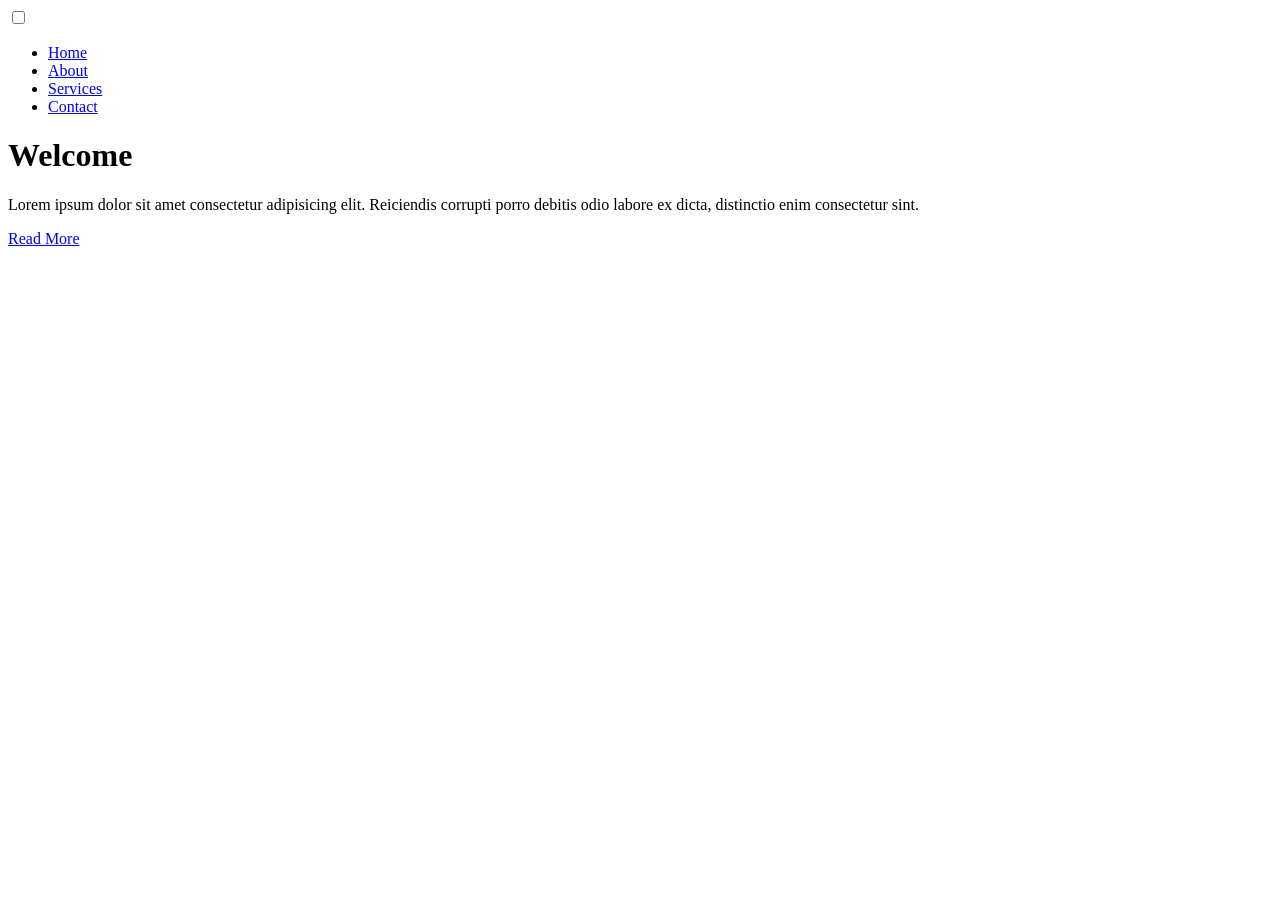
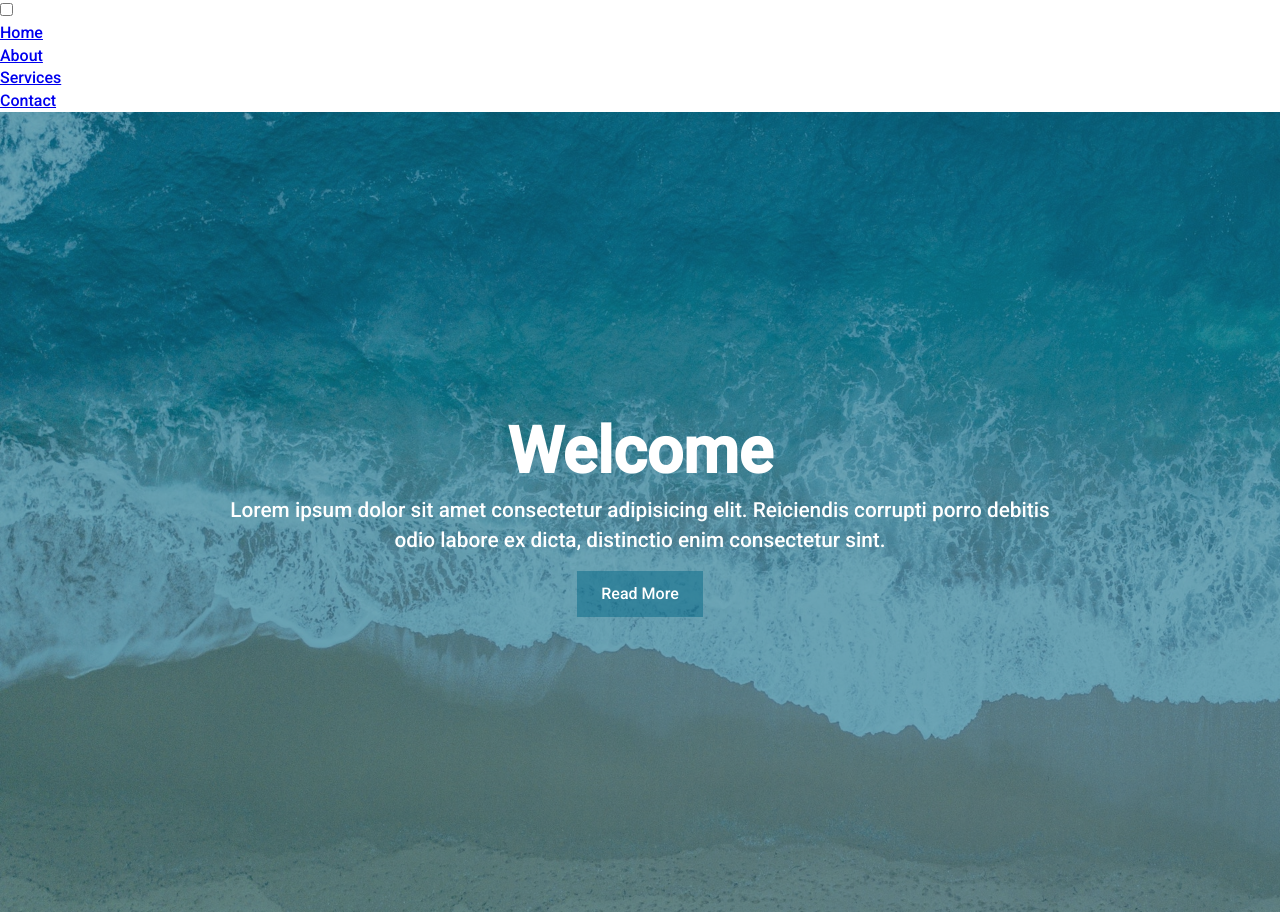
Before and after one commit to GunjanKadu/Advance-CSS, a plain HTML site: page HamburgerMenu/index.html in a window 1280 px wide. Before the commit the page ends 800 px from the top, so only its background shows below. Drawn offline with Linux system fonts and the light colour scheme.

Commit message:
Css and embedding roboto for base styling

```diff
--- a/HamburgerMenu/css/style.css
+++ b/HamburgerMenu/css/style.css
@@ -0,0 +1,69 @@
+:root {
+  --primary-color: rgba(13, 110, 139, 0.55);
+  --secondary-color: rgba(229, 148, 0, 0.9);
+  --overlay-color: rgba(24, 39, 51, 0.85);
+  --menu-spped: 0.75s;
+}
+/* Reset */
+* {
+  margin: 0;
+  padding: 0;
+  box-sizing: border-box;
+}
+
+body {
+  font-family: 'Roboto', sans-serif;
+  line-height: 1.4;
+}
+.container {
+  max-width: 960px;
+  margin: auto;
+  overflow: hidden;
+  padding: 0 3rem;
+}
+#showcase {
+  background: var(--primary-color);
+  color: #fff;
+  height: 100vh;
+  position: relative;
+}
+#showcase::before {
+  content: '';
+  background: url(../img/showcase.jpg) no-repeat center center/cover;
+  position: absolute;
+  top: 0;
+  left: 0;
+  width: 100%;
+  height: 100%;
+  z-index: -1;
+}
+
+#showcase .showcase-container {
+  display: flex;
+  flex-direction: column;
+  align-items: center;
+  justify-content: center;
+  text-align: center;
+  height: 100%;
+}
+
+#showcase h1 {
+  font-size: 4rem;
+}
+#showcase p {
+  font-size: 1.3rem;
+}
+.btn {
+  display: inline-block;
+  border: none;
+  background: var(--primary-color);
+  color: #fff;
+  padding: 0.75rem 1.5rem;
+  margin-top: 1rem;
+  transition: opacity 1s ease-in-out;
+  text-decoration: none;
+}
+
+.btn:hover {
+  opacity: 0.7;
+}
--- a/HamburgerMenu/index.html
+++ b/HamburgerMenu/index.html
@@ -6,6 +6,10 @@
     <title>Hamburger Menu</title>
     <link rel="stylesheet" href="css/style.css" />
     <link rel="stylesheet" href="css/menu.css" />
+    <link
+      href="https://fonts.googleapis.com/css2?family=Roboto:wght@100;500&display=swap"
+      rel="stylesheet"
+    />
   </head>
   <body>
     <div class="menu-wrap">
```
